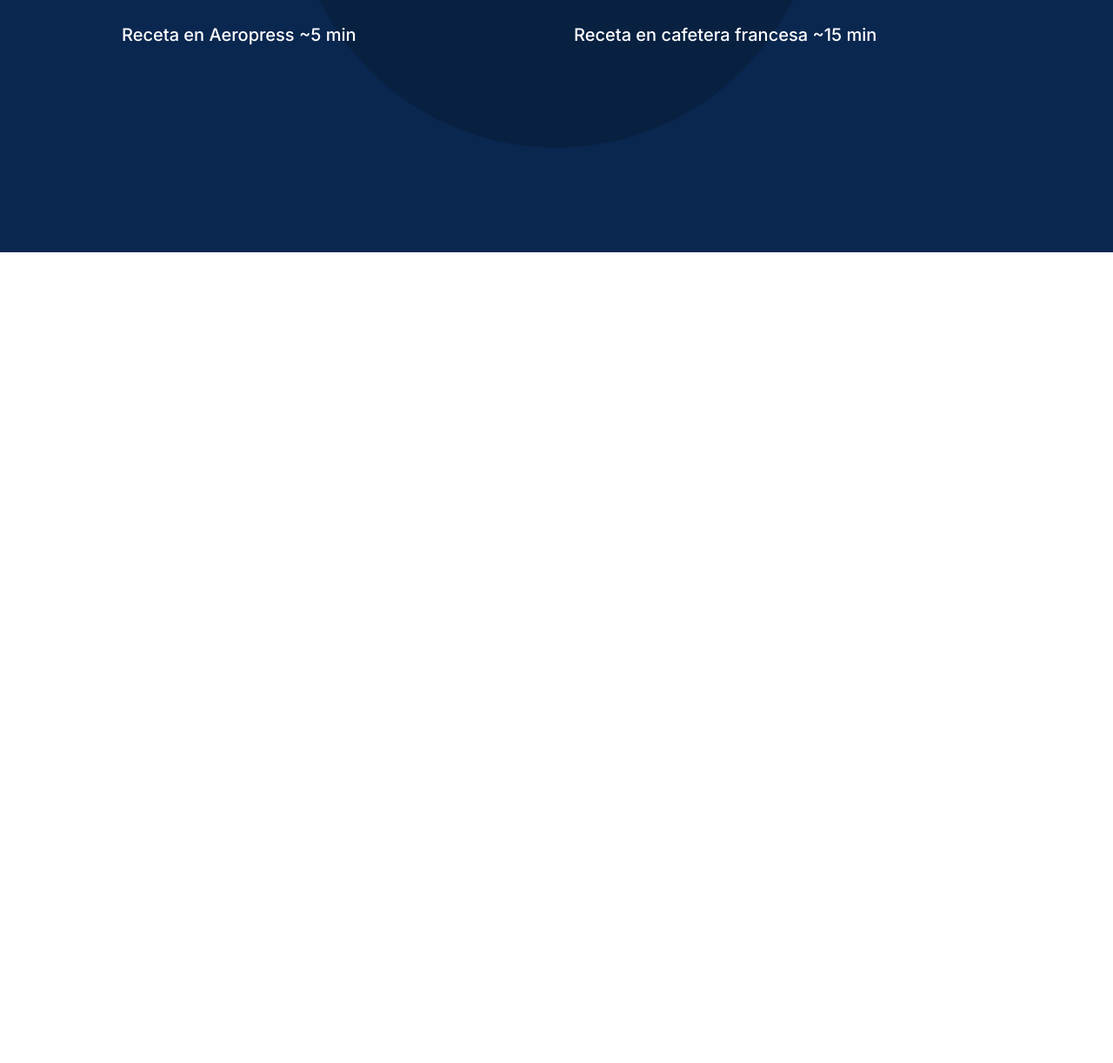
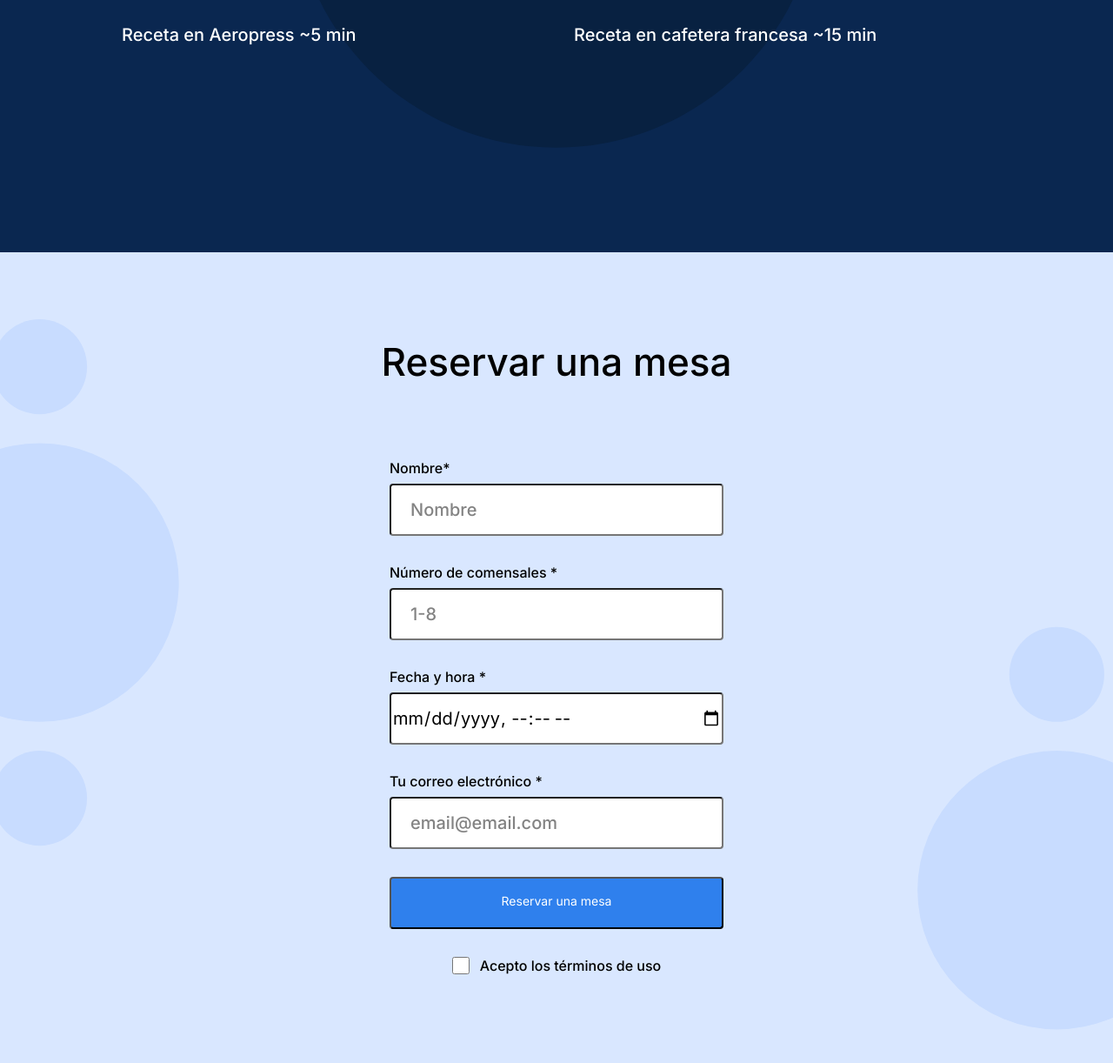
Before and after one commit to JuanAyala14/web_project_coffeeshop, a plain HTML site: page index.html in a window 1280 px wide. Shown: the part 1356-2578 px from the top of the page at 87% size. Before the commit the page ends 1646 px from the top, so only its background shows below. Drawn offline with Linux system fonts and the light colour scheme.

Commit message:
project update

```diff
--- a/index.html
+++ b/index.html
@@ -41,7 +41,7 @@
             </li>
           </ul>
         </nav>
-        <!-- <div class="header__content"> -->
+
         <h1 class="header__title">
           <span class="span-accent">Café de especialidad</span><br />
           en Triple Peaks
@@ -50,7 +50,7 @@
           ¡Te damos la bienvenida a nuestra zona de estudio! Aquí tenemos café
           para darte energía y motivar tu creatividad.
         </p>
-        <!-- </div> -->
+
         <img
           src="./images/inside_coffee_shop.png"
           alt="Ilustración 'Dentro de la Cafeteria'"
@@ -113,7 +113,63 @@
             </div>
           </div>
         </section>
-        <section class="reservation" id="#reservation"></section>
+        <section class="reservation" id="#reservation">
+          <h2 class="reservation__title">Reservar una mesa</h2>
+          <form class="reservation__form">
+            <fieldset class="form__input_container">
+              <label class="form__label"
+                >Nombre*
+                <input
+                  name="name"
+                  type="text"
+                  class="form__item"
+                  placeholder="Nombre"
+                />
+              </label>
+              <label class="form__label"
+                >Número de comensales *
+                <input
+                  name="number-of-diners"
+                  type="number"
+                  min="1"
+                  max="8"
+                  class="form__item"
+                  placeholder="1-8"
+                />
+              </label>
+              <label class="form__label"
+                >Fecha y hora *
+                <input
+                  name="dinner-date"
+                  type="datetime-local"
+                  class="form__item"
+                />
+              </label>
+              <label class="form__label"
+                >Tu correo electrónico *
+                <input
+                  name="email"
+                  type="email"
+                  class="form__item"
+                  placeholder="email@email.com"
+                />
+              </label>
+              <button type="submit" class="form__button form__item">
+                Reservar una mesa
+              </button>
+              <div class="form__item_checkbox_container">
+                <input
+                  name="checkbox"
+                  type="checkbox"
+                  class="form__item form__item_checkbox"
+                />
+                <label class="form__label" for="checkbox"
+                  >Acepto los términos de uso
+                </label>
+              </div>
+            </fieldset>
+          </form>
+        </section>
       </main>
       <footer class="footer"></footer>
     </div>
--- a/pages/index.css
+++ b/pages/index.css
@@ -52,13 +52,6 @@
   text-decoration: none;
   font-weight: bold;
 }
-/* .header__content {
-
-  display: flex;
-  justify-content: space-between;
-  box-sizing: border-box;
-  flex-direction: column;
-} */
 
 .header__title {
   position: relative;
@@ -66,8 +59,7 @@
   left: 0;
   max-width: 709px;
   margin: 0;
-  /* margin-top: 183px;
-  margin-bottom: 0; */
+
   font-size: 58px;
   line-height: 72px;
   font-weight: 500;
@@ -91,7 +83,7 @@ span.span-accent {
   padding: 0;
   font-size: 20px;
   line-height: 30px;
-  /* margin-top: 28px; */
+
   font-family: "Noto Serif";
 }
 
@@ -120,12 +112,7 @@ span.span-accent {
   bottom: 40px;
   left: 80px;
 }
-/*
-.header__link {
-  color: #2f80ed;
-  text-decoration: none;
-}
-*/
+
 .header__paragraph {
   font-weight: 500;
   color: #838383;
@@ -185,6 +172,88 @@ span.span-accent {
 }
 
 .reservation {
+  background-image: url("../images/background_reservation.svg");
+  background-color: #d9e7ff;
+  background-size: cover;
+  background-position: center;
+  padding: 100px 0 120px;
+}
+
+.reservation__title {
+  font-size: 44px;
+  line-height: 52px;
+  font-weight: 500;
+  text-align: center;
+  margin: 0 auto 48px;
+}
+
+.reservation__form {
+  height: 100vh;
+}
+
+.form__input_container {
+  max-width: 384px;
+  margin: auto;
+  border: 0;
+}
+
+.form__label {
+  margin: 32px 0 0;
+  font-size: 16px;
+  line-height: 20px;
+  display: block;
+  font-weight: 500;
+}
+
+.form__item {
+  border-radius: 4px;
+  width: 100%;
+  height: 60px;
+  box-sizing: border-box;
+  background-color: white;
+  margin-top: 8px;
+  font-size: 20px;
+  line-height: 30px;
+}
+.form__item::placeholder {
+  font-size: 20px;
+  font-weight: 500;
+  line-height: 30px;
+  color: #838383;
+  padding: 15px 20px;
+}
+
+.form__button {
+  height: 60px;
+  max-width: 385px;
+  font-size: 14px;
+  border-radius: 4px;
+  margin: 32px 0 0;
+  padding-bottom: 5px;
+  cursor: pointer;
+  transition: opacity 1s;
+  color: white;
+  background-color: #2f80ed;
+  font-family: inherit;
+}
+
+.form__button:hover {
+  opacity: 0.7;
+}
+
+.form__item_checkbox_container {
+  display: flex;
+  flex-direction: row;
+  justify-content: center;
+  gap: 12px;
+  flex-wrap: wrap;
+  align-items: flex-end;
+}
+
+.form__item_checkbox {
+  border-radius: 2px;
+  height: 20px;
+  width: 20px;
 }
 
 .footer {
```
Also changed, not shown: images/check.svg (deleted).
